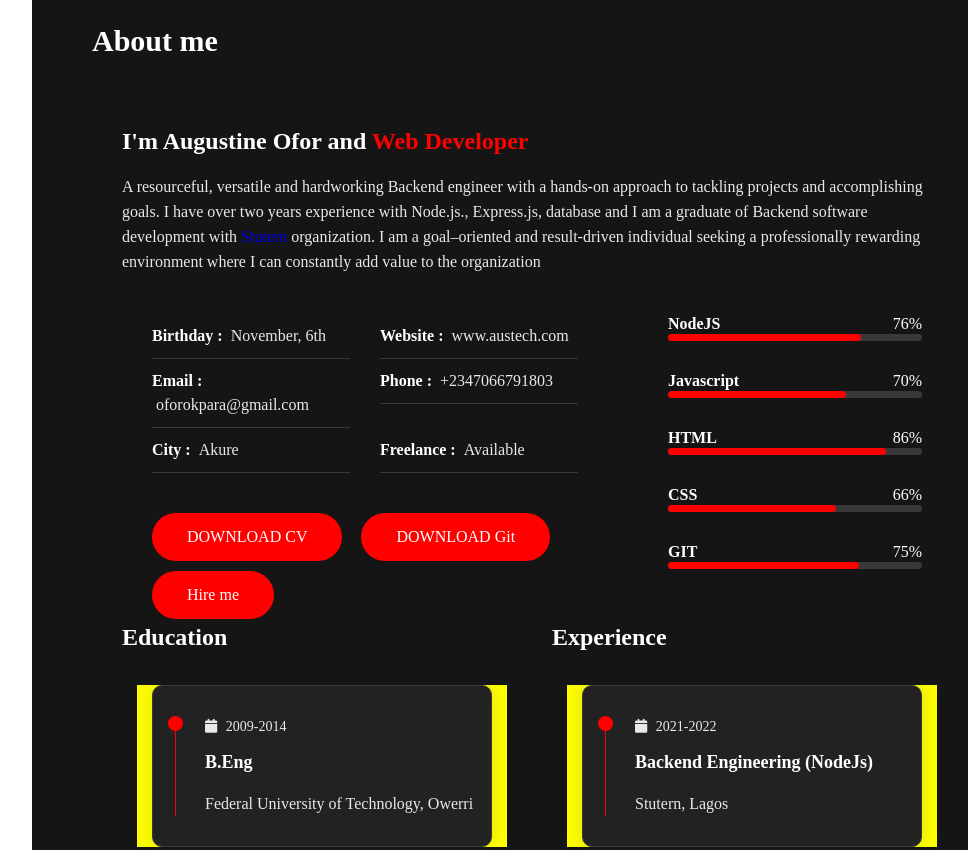
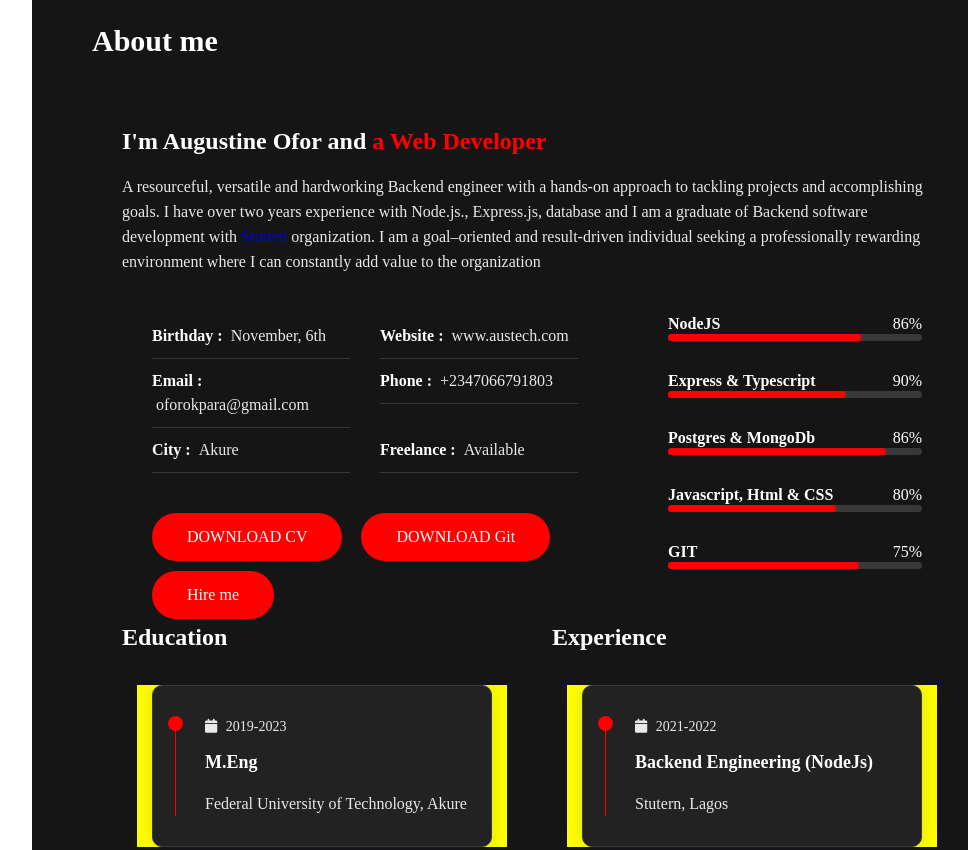
Before and after one commit to Iupac120/portfolio, a plain HTML site: page index.html in a window 1280 px wide. Shown: the part 802-1652 px from the top of the page, without its empty margins (238-1206 px from the left). Drawn offline with Linux system fonts and the light colour scheme; a web font is replaced by a local one.

Commit message:
updated experience

```diff
--- a/index.html
+++ b/index.html
@@ -64,7 +64,7 @@
                 <div class="about-content padd-15">
                     <div class="row">
                         <div class="about-text padd-15">
-                            <h3>I'm Augustine Ofor and <span>Web Developer</span></h3>
+                            <h3>I'm Augustine Ofor and <span>a Web Developer</span></h3>
                             <p>A resourceful, versatile and hardworking Backend engineer with a hands-on approach to tackling projects and accomplishing goals. I have over
                                 two years experience with Node.js., Express.js, database and I am a graduate of Backend software development with
                                 <a href="https://www.stutern.com">Stutern</a> organization. I am a goal–oriented and result-driven individual seeking a professionally
@@ -107,28 +107,28 @@
                                     <h5>NodeJS</h5>
                                     <div class="progress">
                                         <div class="progress-in" style="width:76%;"></div>
-                                        <div class="skill-percent">76%</div>
+                                        <div class="skill-percent">86%</div>
                                     </div>
                                 </div>
                                 <div class="skill-item padd-15">
-                                    <h5>Javascript</h5>
+                                    <h5>Express & Typescript</h5>
                                     <div class="progress">
                                         <div class="progress-in" style="width:70%;"></div>
-                                        <div class="skill-percent">70%</div>
+                                        <div class="skill-percent">90%</div>
                                     </div>
                                 </div>
                                 <div class="skill-item padd-15">
-                                    <h5>HTML</h5>
+                                    <h5>Postgres & MongoDb</h5>
                                     <div class="progress">
                                         <div class="progress-in" style="width:86%;"></div>
                                         <div class="skill-percent">86%</div>
                                     </div>
                                 </div>
                                 <div class="skill-item padd-15">
-                                    <h5>CSS</h5>
+                                    <h5>Javascript, html & CSS</h5>
                                     <div class="progress">
                                         <div class="progress-in" style="width:66%;"></div>
-                                        <div class="skill-percent">66%</div>
+                                        <div class="skill-percent">80%</div>
                                     </div>
                                 </div>
                                 <div class="skill-item padd-15">
@@ -153,10 +153,10 @@
                                         <div class="timeline-item">
                                             <div class="circle-dot"></div>
                                             <h3 class="timeline-date">
-                                                <i class="fa fa-calendar"></i> 2009-2014
+                                                <i class="fa fa-calendar"></i> 2019-2023
                                             </h3>
-                                            <h4 class="timeline-title">B.Eng</h4>
-                                            <p class="timeline-text">Federal University of Technology, Owerri</p>
+                                            <h4 class="timeline-title">M.Eng</h4>
+                                            <p class="timeline-text">Federal University of Technology, Akure</p>
                                         </div>
 
                                     </div>
```
